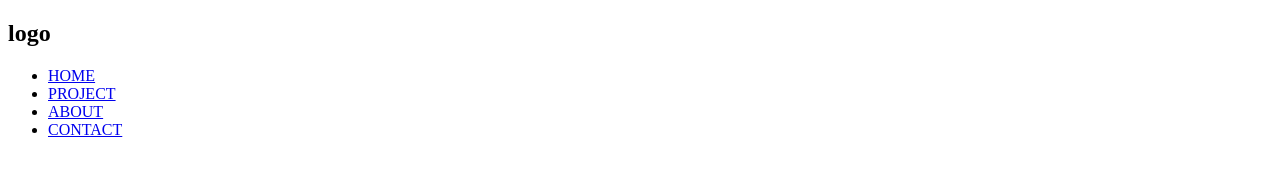
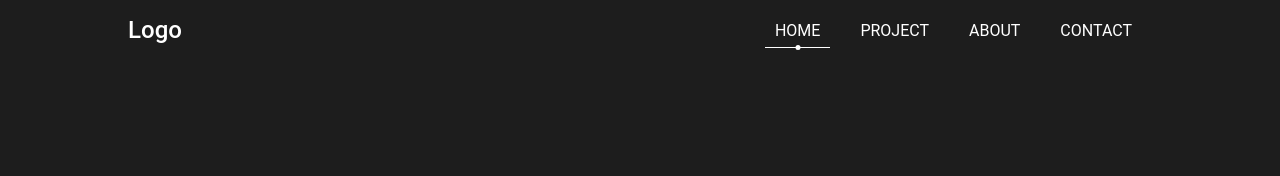
Before and after one commit to luciocarvalho10/personalPortfolio, a website: page public/index.html in a window 1280 px wide. Drawn offline with Linux system fonts and the light colour scheme.

Commit message:
navbar style

```diff
--- a/public/index.html
+++ b/public/index.html
@@ -2,14 +2,13 @@
 <html lang="en">
 <head>
   <meta charset="UTF-8">
-  <meta http-equiv="X-UA-Compatible" content="IE=edge">
   <meta name="viewport" content="width=device-width, initial-scale=1.0">
   <link rel="stylesheet" href="style.css">
   <title>Personal Portfolio</title>
 </head>
 <body>
 <!-- navbar -->
-<nav>
+<nav class="navbar">
   <h1 class="brand">logo</h1>
   <div class="toggle-btn">
     <span></span>
@@ -22,6 +21,6 @@
     <li class="links-item"><a href="#contact-section" class="link">CONTACT</a></li>
   </ul>
 </nav>
+<script src="app.js"></script>
 </body>
-<script src="app.js"></script>
 </html>
--- a/public/style.css
+++ b/public/style.css
@@ -0,0 +1,80 @@
+* {
+  margin: 0;
+  padding: 0;
+  box-sizing: border-box;
+}
+
+html {
+  scroll-behavior: smooth;
+}
+
+body {
+  width: 100%;
+  position: relative;
+  background: #1d1d1d;
+  color: #fff;
+  font-family: 'roboto', sans-serif;
+}
+
+/* navbar */
+
+.navbar {
+  position: fixed;
+  top: 0;
+  left: 0;
+  width: 100%;
+  height: 60px;
+  background: #1d1d1d;
+  padding: 0 10vw;
+  display: flex;
+  justify-content: space-between;
+  align-items: center;
+  z-index: 9;
+}
+
+.brand {
+  text-transform: capitalize;
+  font-weight: 500;
+}
+
+.links-container {
+  display: flex;
+  list-style: none;
+}
+
+.link {
+  text-transform: capitalize;
+  color: #fff;
+  text-decoration: none;
+  margin: 0 10px;
+  padding: 10px;
+  position: relative;
+}
+
+.link:hover:not(.active) {
+  opacity: 0.7;
+}
+
+.link.active::before,
+.separator::before {
+  content: '';
+  position: absolute;
+  bottom: 0;
+  left: 50%;
+  transform: translateX(-50%);
+  width: 5px;
+  height: 5px;
+  border-radius: 50%;
+  background: #fff;
+}
+
+.link.active::after,
+.separator::after {
+  content: '';
+  position: absolute;
+  bottom: 2px;
+  left: 0;
+  width: 100%;
+  height: 1px;
+  background: #fff;
+}
```
Also changed, not shown: nodemon.json (added, +11 -0 lines).
